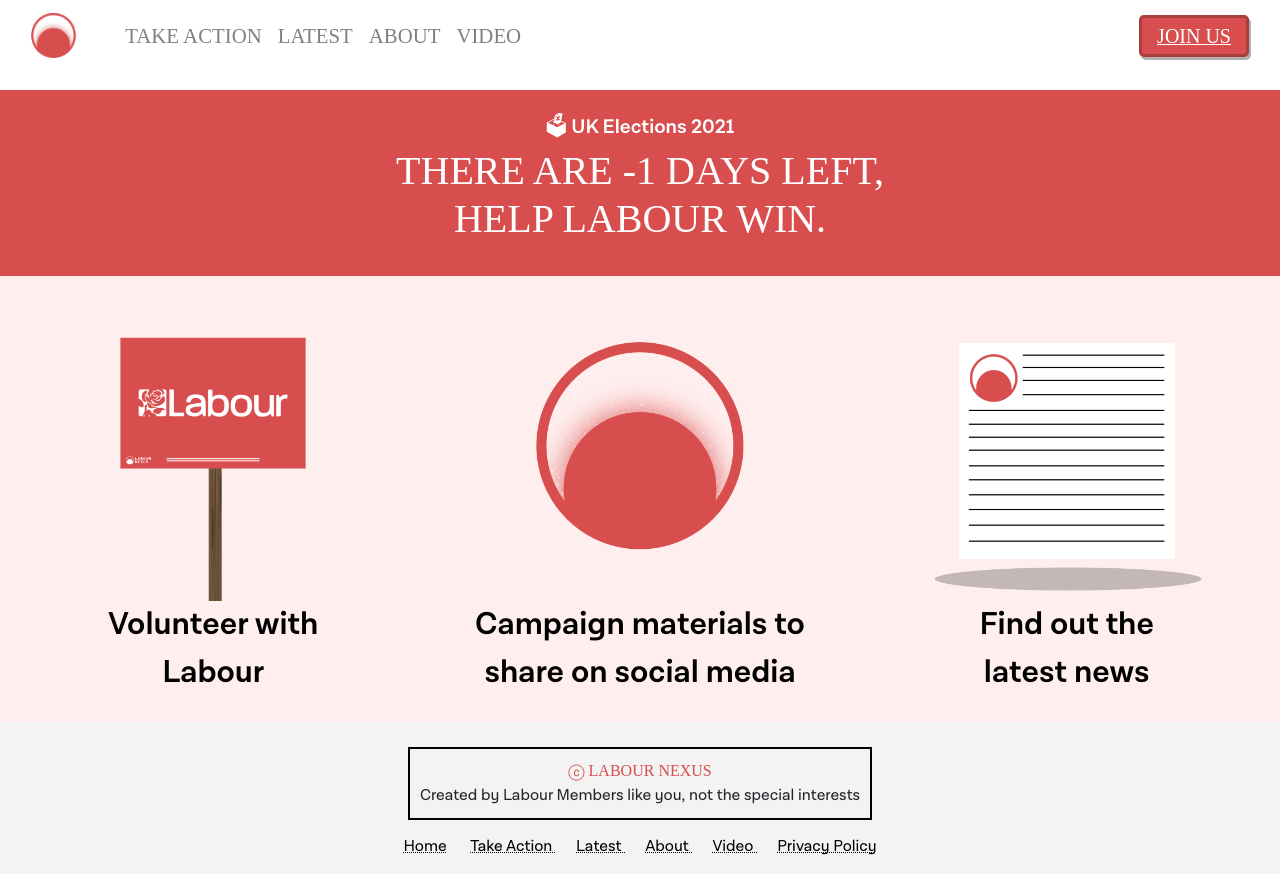
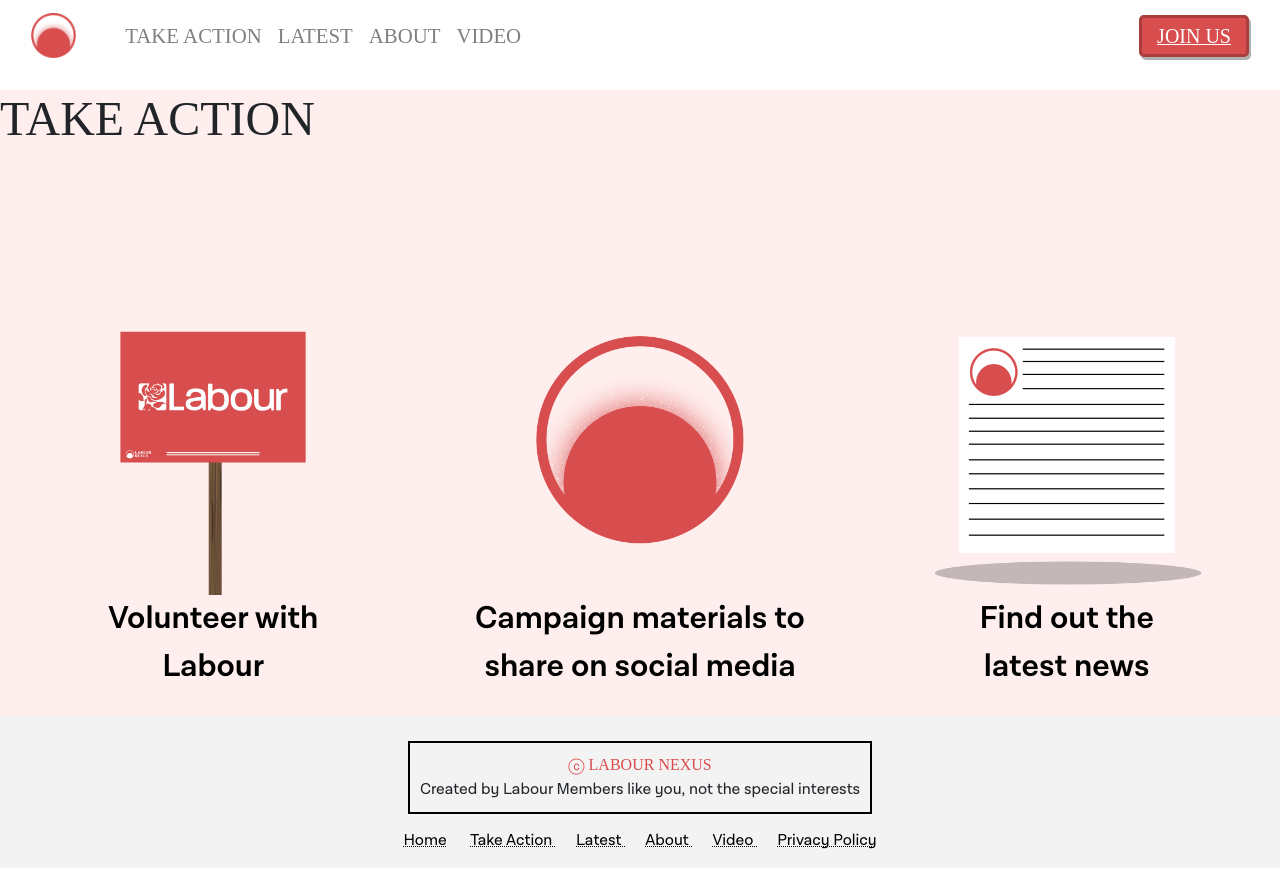
Before and after one commit to ClarkNarvas/Labour-Nexus, a Jekyll site: the page built from takeaction.md, in a window 1280 px wide. Shown: the top 894 px of the page. Built offline with Jekyll 4.4.1, drawn with Linux system fonts in a browser that asks for light colours; some web fonts are replaced; comment, search, counter and statistics services are not loaded.

Commit message:
updated take action and buttons

```diff
--- a/_includes/components/widepageheader.html
+++ b/_includes/components/widepageheader.html
@@ -32,8 +32,8 @@
     <div class="col-lg-4">
         <div class="widepagecontainer" style="display: flex;height: 100%;">
         <div class="widepagebox" style="margin-left: 25px;margin-top: auto; margin-bottom: auto;">
-        <h1>VOTE LABOUR ON MAY 6TH</h1>
-        <p style="font-size: 150%;"></p>
+        <h1>IT'S UP TO US</h1>
+        <p style="font-size: 150%;">Labour Nexus is a campaign force to unite our party and bring Labour to Downing Street.</p>
         </div>
     </div>
     </div>
--- a/_layouts/nexushome2.html
+++ b/_layouts/nexushome2.html
@@ -13,8 +13,6 @@
 </div>
 </div>
 
-
-{% include components/redalert.html %}
 {% include components/featuredlightbox.html %}
 {% include latestfromnexus.html %}
 <div class="container-fluid" style="margin-top: 50px;margin-bottom: 50px;text-align: left;">
--- a/takeaction.md
+++ b/takeaction.md
@@ -9,7 +9,7 @@
 
 <div class="takeactionheader">
 <div class="takeactionheader-header" style="min-height:20vh">
-{% include components/redalerttakeaction.html %}
+<h2>TAKE ACTION</h2>
 </div>
 
 
```
